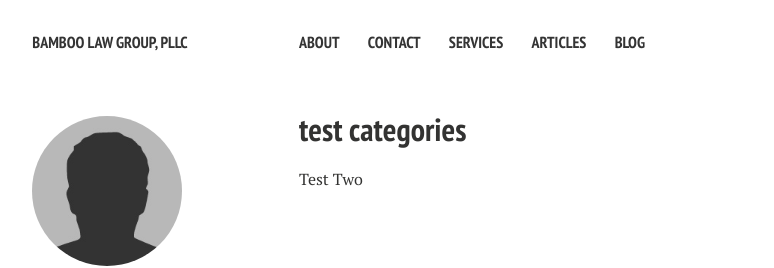
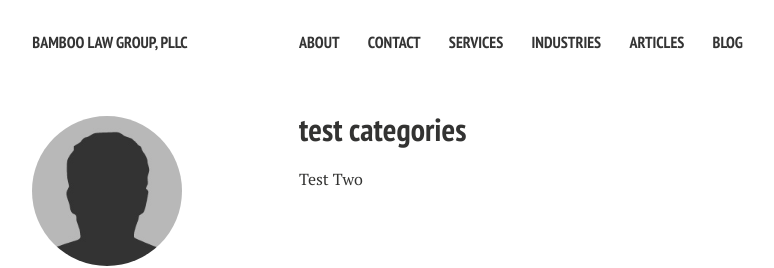
Before and after one commit to nerdyfergy/blg-site-mm3, a Jekyll site: the page built from articles/index.md, in a window 1280 px wide. Shown: the top 268 px of the page, without its empty margins (21-795 px from the left). Built offline with Jekyll 4.4.1, drawn with Linux system fonts in a browser that asks for light colours; nearby versions of some CDN libraries.

Commit message:
Update navigation.yml

```diff
--- a/_data/navigation.yml
+++ b/_data/navigation.yml
@@ -9,6 +9,9 @@
 - title: Services
   url: /services/
 
+- title: Industries
+  url: /industries/
+
 - title: Articles
   url: /articles/
 
```
